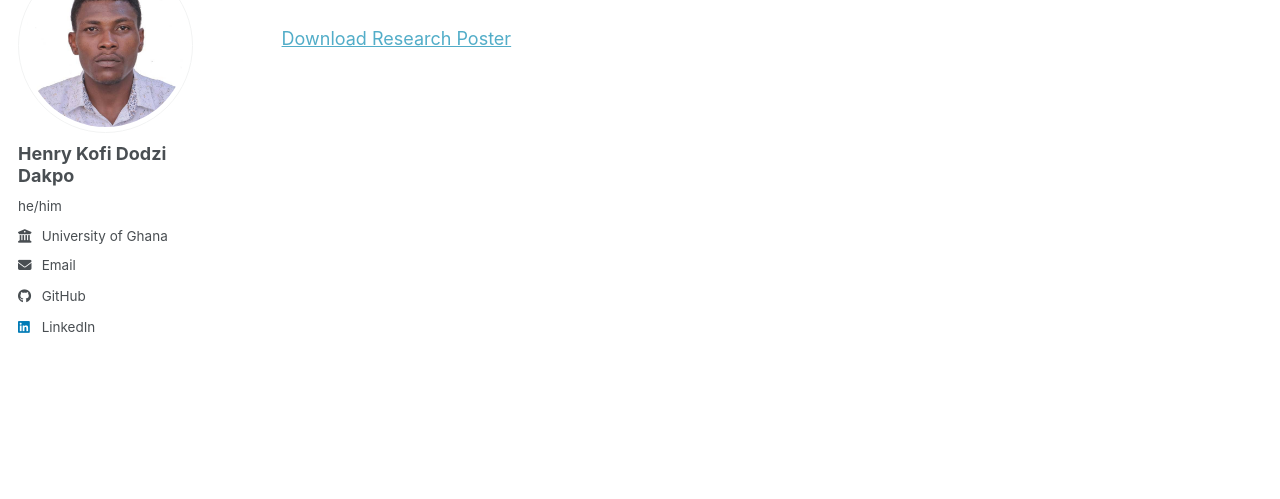
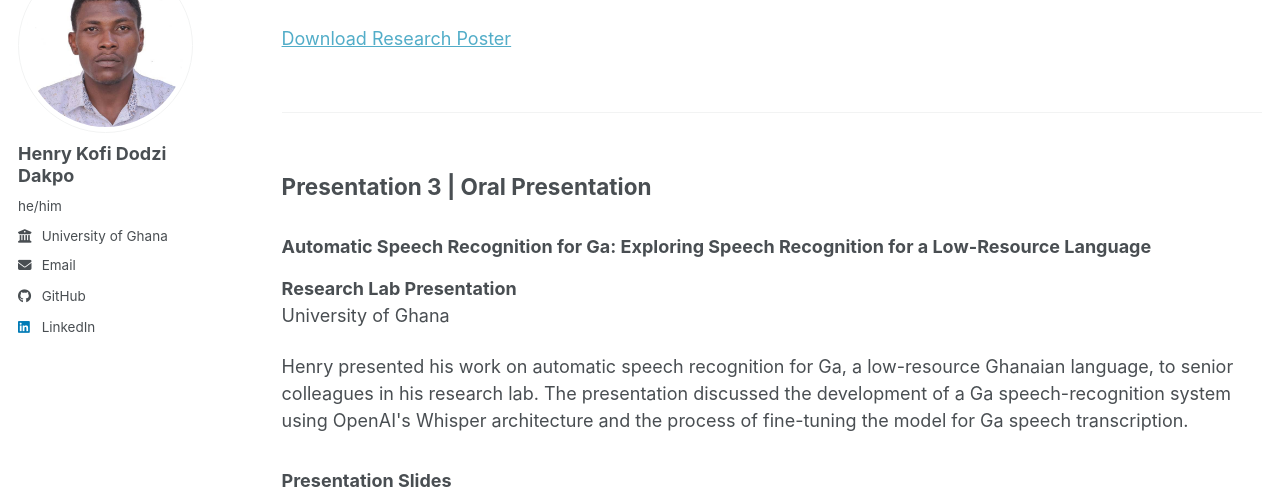
Before and after one commit to henrycitadel9-rgb/henrycitadel9-rgb.github.io, a Jekyll site: the page built from _pages/talks.html, in a window 1280 px wide and 1400 px high, scrolled down 3064 px. Shown: the part 161-660 px from the top of the window. Built offline with Jekyll 4.4.1, drawn with Linux system fonts in a browser that asks for light colours; a style sheet for code colours, icons or effects is not loaded; some of the changed text lies outside the part shown; grey boxes are pictures that could not be loaded.

Commit message:
Update talks.html

```diff
--- a/_pages/talks.html
+++ b/_pages/talks.html
@@ -82,3 +82,36 @@ Henry presented a poster based on his research comparing three approaches to acc
 Download Research Poster
 </a>
 </p>
+
+
+<hr style="margin: 60px 0;">
+
+
+<h2>Presentation 3 | Oral Presentation</h2>
+
+<h3>Automatic Speech Recognition for Ga: Exploring Speech Recognition for a Low-Resource Language</h3>
+
+<p>
+<strong>Research Lab Presentation</strong><br>
+University of Ghana
+</p>
+
+<p>
+Henry presented his work on automatic speech recognition for Ga, a low-resource Ghanaian language, to senior colleagues in his research lab. The presentation discussed the development of a Ga speech-recognition system using OpenAI's Whisper architecture and the process of fine-tuning the model for Ga speech transcription.
+</p>
+
+<h3>Presentation Slides</h3>
+
+<iframe
+  src="/files/slides1.pdf#view=FitH"
+  width="100%"
+  height="650px"
+  style="border: 1px solid #e5e5e5;"
+  title="Ga Automatic Speech Recognition Presentation Slides">
+</iframe>
+
+<p>
+<a href="/files/slides1.pdf" target="_blank">
+Download Presentation Slides
+</a>
+</p>
```
